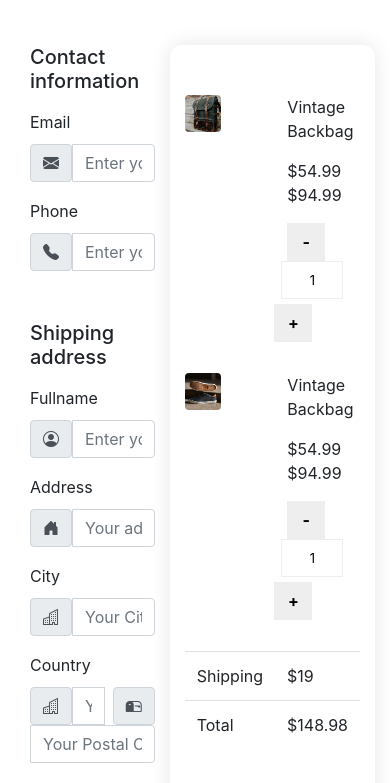
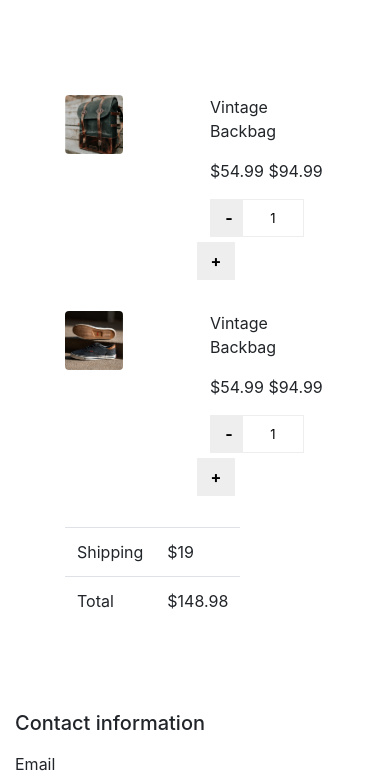
Before and after one commit to drbv27/CheckoutPageChallenge, a plain HTML site: page index.html in a window 390 px wide. Shown: the part 41-824 px from the top of the page. Drawn offline with nearby package versions, Linux system fonts and the light colour scheme.

Commit message:
improving the flexbox

```diff
--- a/assets/styles/style.css
+++ b/assets/styles/style.css
@@ -84,3 +84,29 @@ input[type="number"] {
   -moz-appearance: textfield;
   -webkit-appearance: none;
 }
+
+@media screen and (max-width:900px){
+  .titulo{
+      font-size: 24px;
+  }
+  .content1{
+      flex-direction: column-reverse;
+      gap: 20px;
+  }
+  .descripcion{
+      width: 100%;
+  }
+  .products{
+      width: 100%;
+      flex-direction: row;
+      flex-wrap: wrap;
+      justify-content: flex-start;
+      box-shadow: 0px 0px 0px rgba(0, 0, 0, 0.1);
+  }
+  .content{
+      width: 95%;
+  }
+  .info{
+      width: 100%;
+  }
+}
--- a/index.html
+++ b/index.html
@@ -18,7 +18,7 @@
   <div class="content1 container">
 
 
-    <div class="info  container align-text-bottom">
+    <div class="info">
       <h5 class="mb-3">Contact information</h5>
       <label for="email1">Email</label>
       <div class="input-group mb-3" id="email1">
@@ -70,14 +70,11 @@
         </span>
         <input type="text" class="form-control" placeholder="Your Postal Code..." aria-label="Input group example" aria-describedby="basic-addon1">
       </div>
+    </div>
 
 
 
-
-    </div>
-
-
-    <div class="container products">
+    <div class="products">
       <div class="row">
         <div class="col"><img class="img-fluid rounded" src="./assets/img/photo1.png" alt="" style="max-width: 50%"></div>
         <div class="col">
@@ -115,7 +112,7 @@
         </table>
       </div>
     </div>
-
+  </div>
 
 
 
```
